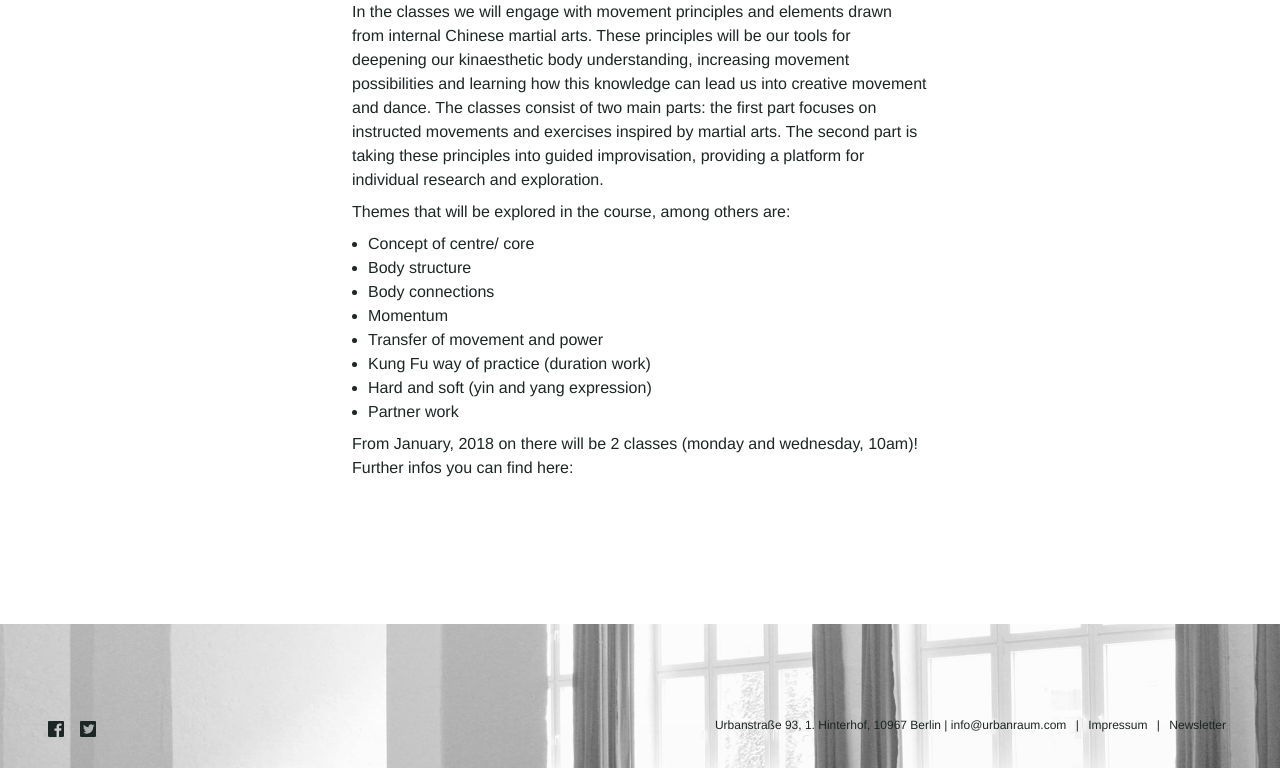
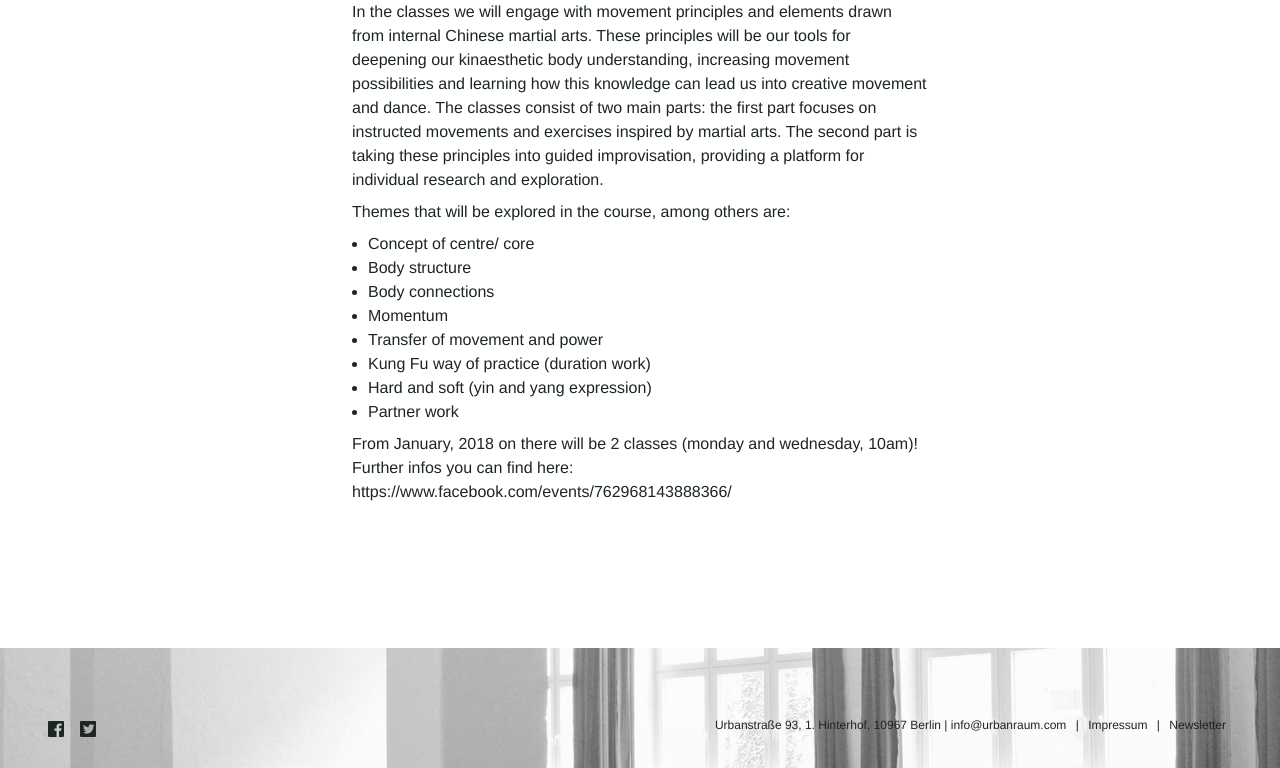
Before and after one commit to Kriesse/urbanraum, a Jekyll site: the page built from _classes/from-kung-fu-into-dance.md, in a window 1280 px wide and 900 px high, scrolled down 596 px, cut to the strip 132-900 px from the top of the window. Built offline with Jekyll 4.4.1, drawn with Linux system fonts in a browser that asks for light colours; nearby versions of some CDN libraries; some of the changed lines change nothing that is shown.

Commit message:
Update from-kung-fu-into-dance.md

```diff
--- a/_classes/from-kung-fu-into-dance.md
+++ b/_classes/from-kung-fu-into-dance.md
@@ -47,7 +47,8 @@
   - Hard and soft (yin and yang expression)
   - Partner work
 
-  From January, 2018 on there will be 2 classes (monday and wednesday, 10am)! Further infos you can find here:
+  From January, 2018 on there will be 2 classes (monday and wednesday, 10am)!
+  Further infos you can find here: https://www.facebook.com/events/762968143888366/
 
 description_de: |
   s. English description
```
